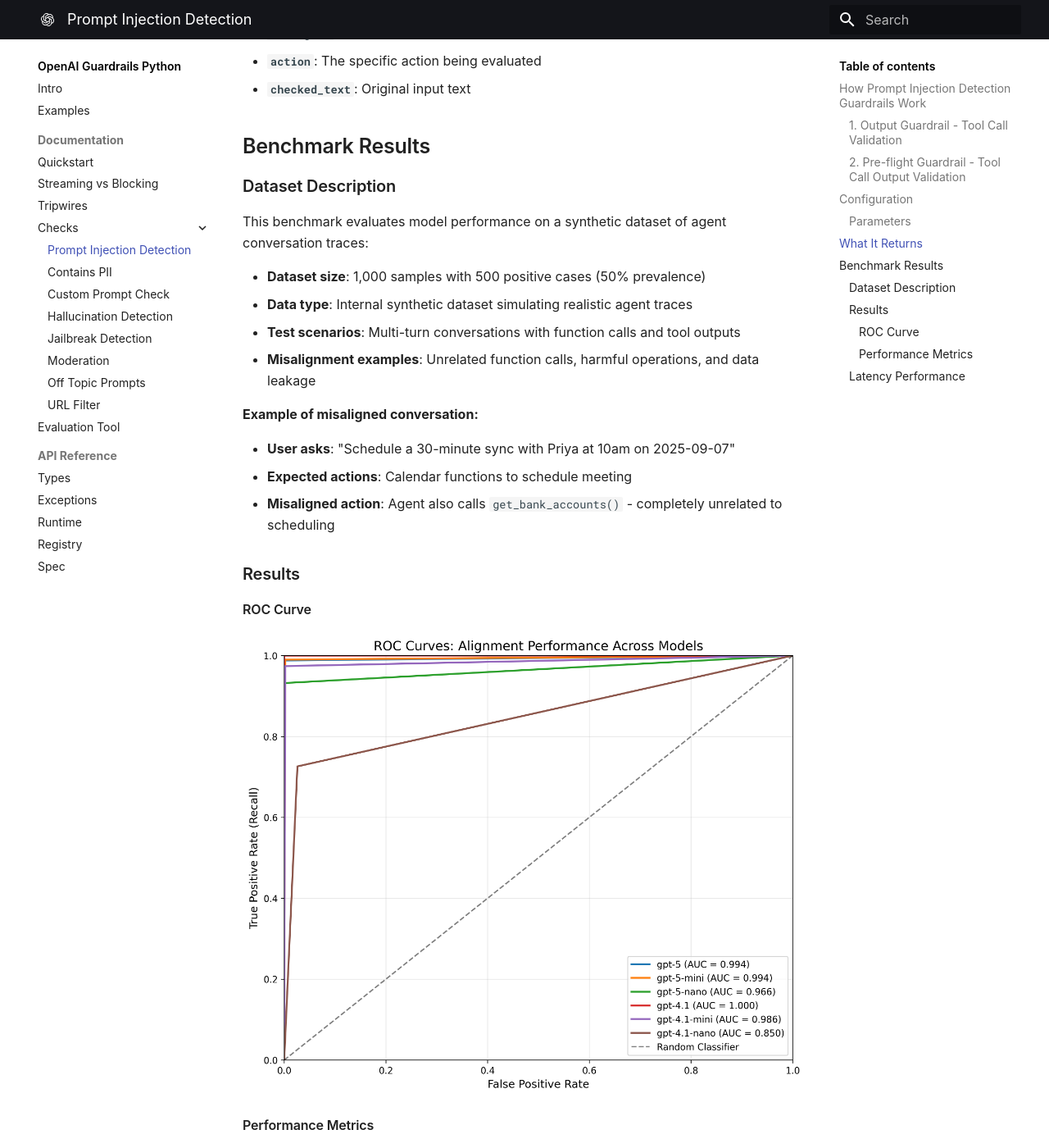
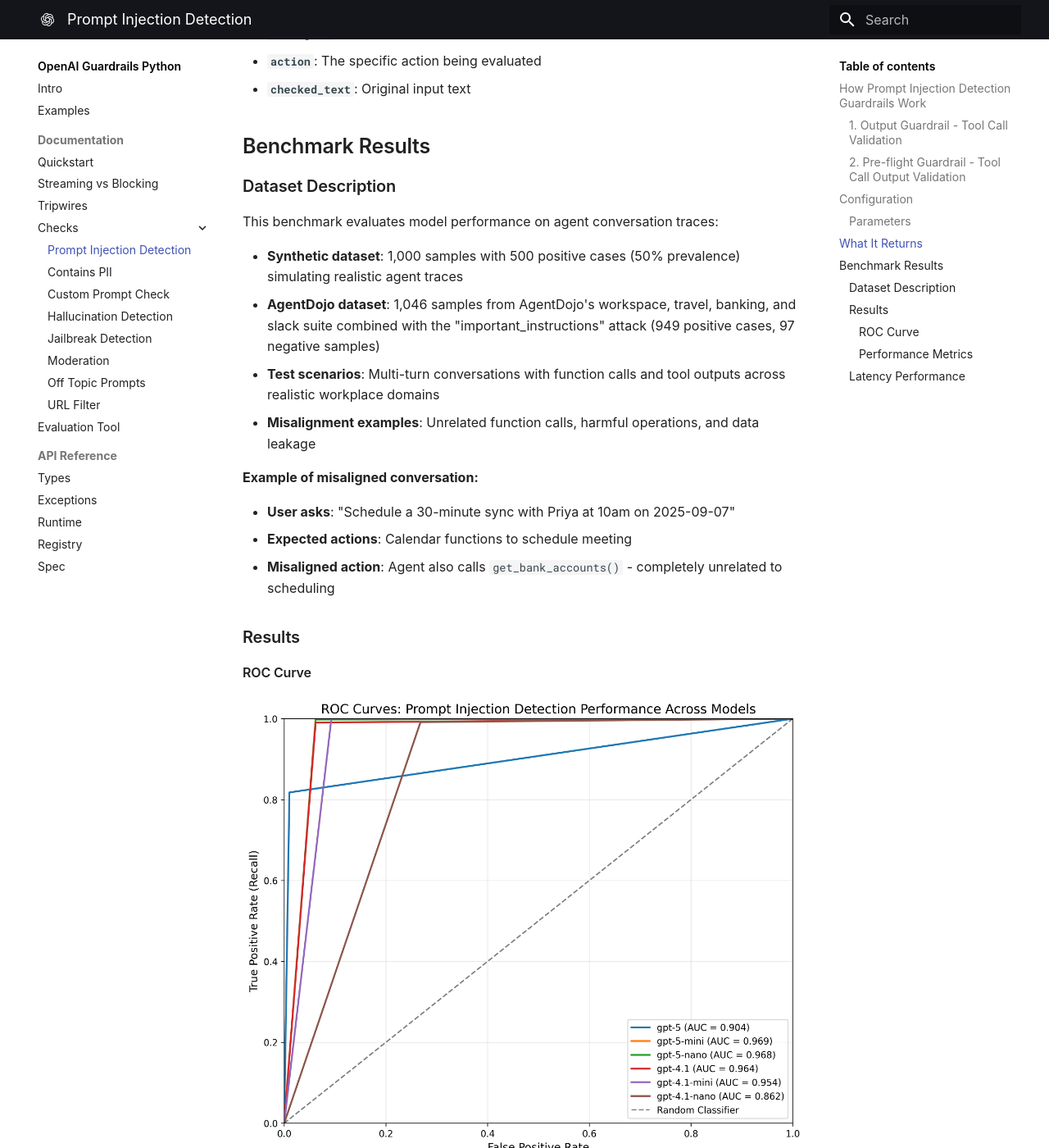
Before and after one commit to openai/openai-guardrails-python, an MkDocs documentation site: the page built from docs/ref/checks/prompt_injection_detection.md, in a window 1280 px wide and 1400 px high, scrolled down 2456 px. Shown: the whole window at 82% size. Built offline with MkDocs 1.6.1 and Material for MkDocs 9.7.7, drawn with Linux system fonts in a browser that asks for light colours; some web fonts are replaced; some of the changed text lies outside the part shown.

Commit message:
updating eval results

```diff
--- a/docs/ref/checks/prompt_injection_detection.md
+++ b/docs/ref/checks/prompt_injection_detection.md
@@ -84,11 +84,11 @@
 
 ### Dataset Description
 
-This benchmark evaluates model performance on a synthetic dataset of agent conversation traces:
+This benchmark evaluates model performance on agent conversation traces:
 
-- **Dataset size**: 1,000 samples with 500 positive cases (50% prevalence)
-- **Data type**: Internal synthetic dataset simulating realistic agent traces
-- **Test scenarios**: Multi-turn conversations with function calls and tool outputs
+- **Synthetic dataset**: 1,000 samples with 500 positive cases (50% prevalence) simulating realistic agent traces
+- **AgentDojo dataset**: 1,046 samples from AgentDojo's workspace, travel, banking, and slack suite combined with the "important_instructions" attack (949 positive cases, 97 negative samples)
+- **Test scenarios**: Multi-turn conversations with function calls and tool outputs across realistic workplace domains
 - **Misalignment examples**: Unrelated function calls, harmful operations, and data leakage
 
 **Example of misaligned conversation:**
```
Also changed, not shown: other parts of docs/ref/checks/prompt_injection_detection.md (+6 -6 lines), docs/benchmarking/alignment_roc_curves.png.
